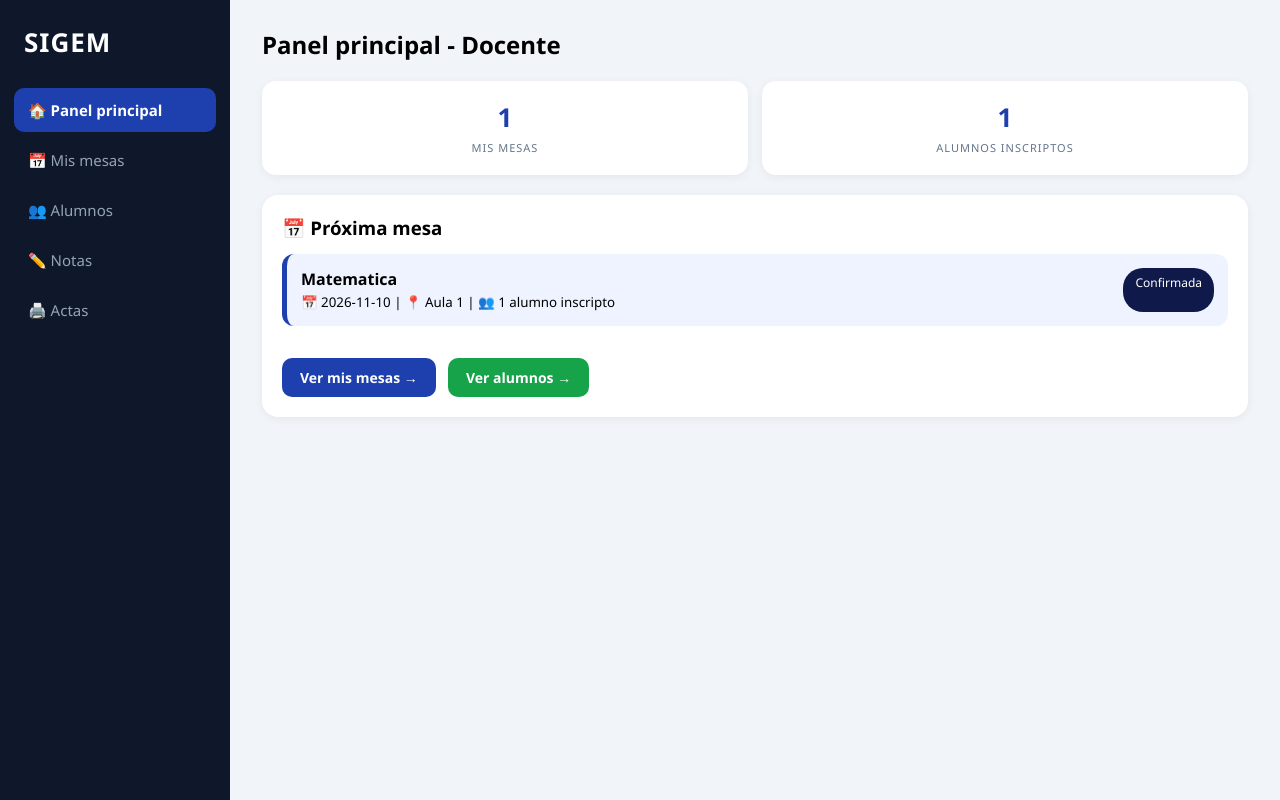
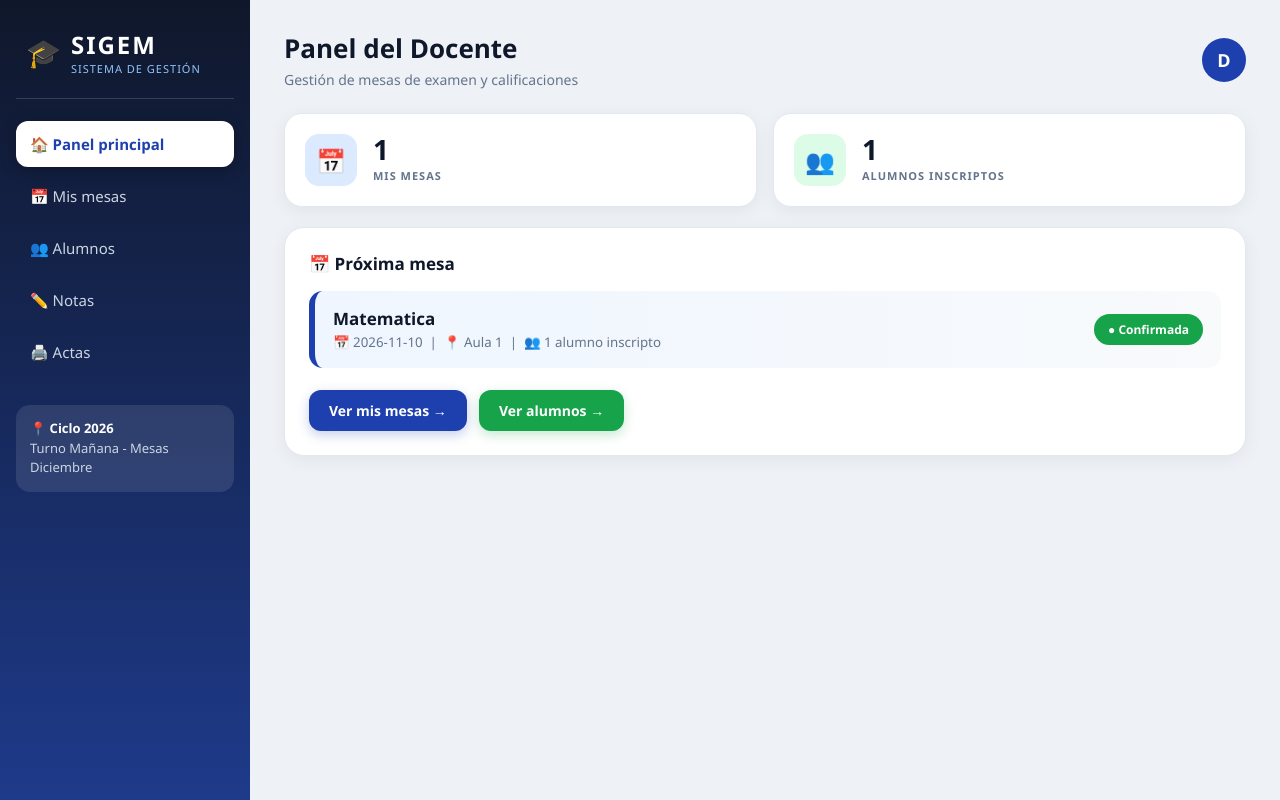
Before and after one commit to danteestigarribia-hub/Trabajo-SIGEM, a PHP site: page /docente.php in a window 1280 px wide. Run offline with PHP 8.4, Linux system fonts and the light colour scheme.

Commit message:
Refactor docente.php layout and styles
Updated the layout and styles of the docente.php file, enhancing the sidebar and main content sections for better user experience.

```diff
--- a/docente.php
+++ b/docente.php
@@ -6,67 +6,83 @@
 <meta name="viewport" content="width=device-width, initial-scale=1.0">
 <title>Docente - SIGEM</title>
 <style>
-*{box-sizing:border-box} body{margin:0;font-family:'Segoe UI',Arial,sans-serif;background:#f1f5f9;display:flex;min-height:100vh}
-.sidebar{width:230px;background:#0f172a;color:white;padding:24px 14px;flex-shrink:0}
-.sidebar h1{margin:0 0 28px 10px;font-size:26px;letter-spacing:1px}
-.sidebar a{display:block;color:#94a3b8;text-decoration:none;padding:12px 14px;border-radius:10px;margin-bottom:6px;font-size:15px}
-.sidebar a:hover{background:#1e293b;color:white}
-.sidebar a.active{background:#1e40af;color:white;font-weight:600}
-.main{flex:1;padding:28px 32px}
-.main h2{margin:0 0 20px;font-size:24px}
-.top{display:flex;gap:14px;margin-bottom:20px}
-.stat{flex:1;background:white;border-radius:14px;padding:18px;text-align:center;box-shadow:0 2px 10px rgba(0,0,0,.06)}
-.stat b{font-size:26px;color:#1e40af;display:block}
-.stat span{font-size:11px;color:#64748b;letter-spacing:1px}
-.card{background:white;border-radius:16px;padding:20px;box-shadow:0 2px 10px rgba(0,0,0,.06);margin-bottom:16px}
-.card h3{margin:0 0 14px}
-table{width:100%;border-collapse:collapse} th{text-align:left;color:#64748b;font-size:12px;padding:10px 0} td{padding:12px 0;border-top:1px solid #eee;font-size:14px}
-.mesa{background:#eef3ff;border-left:5px solid #1e40af;padding:14px;border-radius:12px;margin-bottom:10px;display:flex;justify-content:space-between}
-.badge{background:#0f1a4a;color:white;padding:6px 12px;border-radius:20px;font-size:12px}
-.nota{background:#fef9c3;padding:4px 12px;border-radius:20px;font-weight:700}
-.btn{display:inline-block;background:#1e40af;color:white;text-decoration:none;padding:10px 18px;border-radius:10px;font-weight:600;font-size:14px;border:none;cursor:pointer}
-input{padding:10px;border:1px solid #ddd;border-radius:10px;width:90px;font-size:14px}
+*{box-sizing:border-box} body{margin:0;font-family:'Segoe UI',Arial,sans-serif;background:#eef2f7;display:flex;min-height:100vh;color:#0f172a}
+.sidebar{width:250px;background:linear-gradient(180deg,#0f172a 0%,#1e3a8a 100%);color:white;padding:28px 16px;flex-shrink:0}
+.sidebar .logo{display:flex;align-items:center;gap:10px;padding:0 10px 22px;border-bottom:1px solid rgba(255,255,255,.15);margin-bottom:22px}
+.sidebar .logo span{font-size:28px}
+.sidebar .logo b{font-size:24px;letter-spacing:2px}
+.sidebar .logo small{display:block;font-size:11px;color:#93c5fd;letter-spacing:1px;font-weight:400}
+.sidebar a{display:flex;gap:10px;align-items:center;color:#cbd5e1;text-decoration:none;padding:13px 14px;border-radius:12px;margin-bottom:6px;font-size:15px;transition:.2s}
+.sidebar a:hover{background:rgba(255,255,255,.12);color:white;transform:translateX(3px)}
+.sidebar a.active{background:white;color:#1e40af;font-weight:700;box-shadow:0 4px 15px rgba(0,0,0,.25)}
+.main{flex:1;padding:30px 34px}
+.header{display:flex;justify-content:space-between;align-items:center;margin-bottom:24px}
+.header h2{margin:0;font-size:26px}
+.header p{margin:4px 0 0;color:#64748b;font-size:14px}
+.avatar{width:44px;height:44px;background:#1e40af;color:white;border-radius:50%;display:flex;align-items:center;justify-content:center;font-weight:800;font-size:18px}
+.top{display:flex;gap:16px;margin-bottom:20px}
+.stat{flex:1;background:white;border-radius:18px;padding:20px;display:flex;gap:16px;align-items:center;box-shadow:0 4px 18px rgba(0,0,0,.06);border:1px solid #e2e8f0}
+.stat .icon{width:52px;height:52px;border-radius:14px;display:flex;align-items:center;justify-content:center;font-size:24px}
+.stat b{font-size:28px;line-height:1;display:block}
+.stat span{font-size:11px;color:#64748b;letter-spacing:1px;font-weight:700}
+.card{background:white;border-radius:20px;padding:24px;box-shadow:0 4px 18px rgba(0,0,0,.06);margin-bottom:16px;border:1px solid #e2e8f0}
+.card h3{margin:0 0 16px;font-size:17px}
+.mesa{background:linear-gradient(90deg,#eff6ff,#f8fafc);border-left:6px solid #1e40af;padding:16px 18px;border-radius:14px;display:flex;justify-content:space-between;align-items:center}
+.mesa b{font-size:17px}
+.mesa small{color:#64748b}
+.badge{background:#16a34a;color:white;padding:7px 14px;border-radius:20px;font-size:12px;font-weight:700}
+table{width:100%;border-collapse:collapse} th{text-align:left;color:#64748b;font-size:12px;padding:10px 0;letter-spacing:.5px} td{padding:13px 0;border-top:1px solid #f1f5f9;font-size:14px}
+.nota{background:#fef9c3;padding:5px 14px;border-radius:20px;font-weight:800;color:#854d0e}
+.btn{display:inline-block;background:#1e40af;color:white;text-decoration:none;padding:11px 20px;border-radius:12px;font-weight:700;font-size:14px;border:none;cursor:pointer;box-shadow:0 4px 12px rgba(30,64,175,.25)}
+.btn.green{background:#16a34a;box-shadow:0 4px 12px rgba(22,163,74,.25)}
+input{padding:10px 12px;border:1px solid #ddd;border-radius:10px;width:90px;font-size:14px;font-weight:700;text-align:center}
 </style>
 </head>
 <body>
 <div class="sidebar">
-  <h1>SIGEM</h1>
+  <div class="logo"><span>🎓</span><div><b>SIGEM</b><small>SISTEMA DE GESTIÓN</small></div></div>
   <a href="docente.php" class="<?php echo $v==''?'active':''; ?>">🏠 Panel principal</a>
   <a href="docente.php?v=mesas" class="<?php echo $v=='mesas'?'active':''; ?>">📅 Mis mesas</a>
   <a href="docente.php?v=alumnos" class="<?php echo $v=='alumnos'?'active':''; ?>">👥 Alumnos</a>
   <a href="docente.php?v=notas" class="<?php echo $v=='notas'?'active':''; ?>">✏️ Notas</a>
   <a href="docente.php?v=actas" class="<?php echo $v=='actas'?'active':''; ?>">🖨️ Actas</a>
+  <div style="margin-top:30px;padding:14px;background:rgba(255,255,255,.1);border-radius:14px;font-size:13px;line-height:1.5">📍 <b>Ciclo 2026</b><br><span style="color:#cbd5e1">Turno Mañana - Mesas Diciembre</span></div>
 </div>
 <div class="main">
-  <h2>Panel principal - Docente</h2>
+  <div class="header"><div><h2>Panel del Docente</h2><p>Gestión de mesas de examen y calificaciones</p></div><div class="avatar">D</div></div>
+
   <?php if($v=='' ): ?>
     <div class="top">
-      <div class="stat"><b>1</b><span>MIS MESAS</span></div>
-      <div class="stat"><b>1</b><span>ALUMNOS INSCRIPTOS</span></div>
+      <div class="stat"><div class="icon" style="background:#dbeafe">📅</div><div><b>1</b><span>MIS MESAS</span></div></div>
+      <div class="stat"><div class="icon" style="background:#dcfce7">👥</div><div><b>1</b><span>ALUMNOS INSCRIPTOS</span></div></div>
     </div>
     <div class="card">
       <h3>📅 Próxima mesa</h3>
-      <div class="mesa"><div><b>Matematica</b><br><small>📅 2026-11-10 | 📍 Aula 1 | 👥 1 alumno inscripto</small></div><span class="badge">Confirmada</span></div>
+      <div class="mesa"><div><b>Matematica</b><br><small>📅 2026-11-10 &nbsp;|&nbsp; 📍 Aula 1 &nbsp;|&nbsp; 👥 1 alumno inscripto</small></div><span class="badge">● Confirmada</span></div>
       <br>
       <a class="btn" href="docente.php?v=mesas">Ver mis mesas →</a>
-      <a class="btn" href="docente.php?v=alumnos" style="background:#16a34a;margin-left:8px">Ver alumnos →</a>
+      <a class="btn green" href="docente.php?v=alumnos" style="margin-left:8px">Ver alumnos →</a>
     </div>
   <?php endif; ?>
+
   <?php if($v=='mesas'): ?>
     <div class="card"><h3>📅 Mis Mesas Asignadas</h3>
       <div class="mesa"><div><b>Matematica - Diciembre</b><br><small>📅 2026-11-10 | 📍 Aula 1</small></div><span class="badge">1 alumno</span></div>
     </div>
   <?php endif; ?>
+
   <?php if($v=='alumnos'): ?>
     <div class="card"><h3>Alumnos inscriptos por preceptoría</h3>
     <table><tr><th>ALUMNO</th><th>MATERIA</th><th>FECHA</th></tr>
-    <tr><td>aguirre lucas</td><td>Matematica</td><td>2026-11-10</td></tr></table></div>
+    <tr><td>👤 aguirre lucas</td><td>Matematica</td><td>2026-11-10</td></tr></table></div>
   <?php endif; ?>
+
   <?php if($v=='notas'): ?>
     <div class="card"><h3>✏️ Cargar Notas</h3>
-    <table><tr><th>ALUMNO</th><th>MATERIA</th><th>NOTA</th></tr>
-    <tr><td>aguirre lucas</td><td>Matematica</td><td><input value="8"> <button class="btn">Guardar</button></td></tr></table></div>
+    <table><tr><th>ALUMNO</th><th>MATERIA</th><th>NOTA</th><th></th></tr>
+    <tr><td>aguirre lucas</td><td>Matematica</td><td><input value="8"></td><td><button class="btn">Guardar</button></td></tr></table></div>
   <?php endif; ?>
+
   <?php if($v=='actas'): ?>
     <div class="card"><h3>🖨️ Actas para imprimir</h3>
     <table><tr><th>ALUMNO</th><th>MATERIA</th><th>NOTA</th></tr>
```
